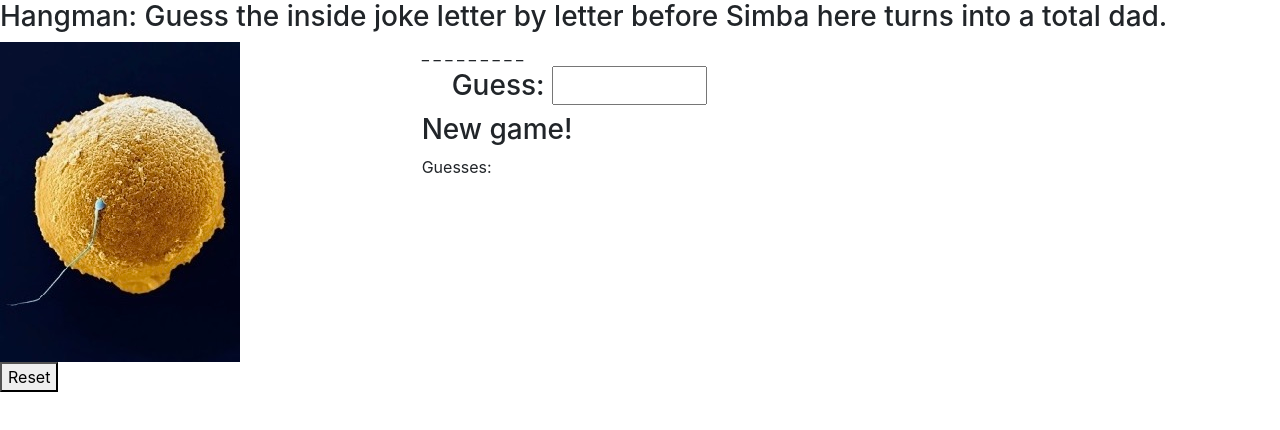
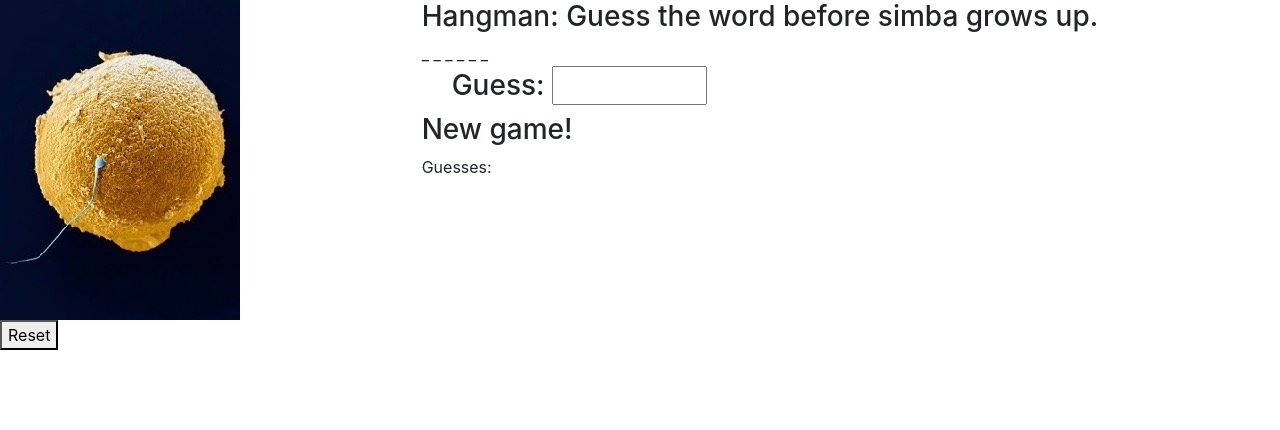
Before and after one commit to mphill82/hangman, a plain HTML site: page index.html in a window 1280 px wide. Drawn offline with nearby package versions, Linux system fonts and the light colour scheme.

Commit message:
new words

```diff
--- a/index.html
+++ b/index.html
@@ -6,24 +6,27 @@
     <meta http-equiv="X-UA-Compatible" content="ie=edge">
     <title>Hangman</title>
     <style>
-        .center {
+        .content {
             margin: auto;
             width: 60%;
             border: 3px solid #73AD21;
             padding: 10px;
+            size: 14pt;
         }
     </style>
     <link rel="stylesheet" href="https://stackpath.bootstrapcdn.com/bootstrap/4.3.1/css/bootstrap.min.css" integrity="sha384-ggOyR0iXCbMQv3Xipma34MD+dH/1fQ784/j6cY/iJTQUOhcWr7x9JvoRxT2MZw1T" crossorigin="anonymous">
 </head>
 <body>
-    <div class="Jumbotron">
-        <h3>Hangman: Guess the inside joke letter by letter before Simba here turns into a total dad.</h3>
-    </div>
+
     <div class="row" class="center">
         <div class="col-md-4" id="the-pic">
             <!--display the images of simba-->
         </div>
-        <div class="col-md-8" class="center">
+        <div class="col-md-8" class="conent">
+            <div class="row" id="title">
+                <h3>Hangman: Guess the word before simba grows up.</h3>
+
+            </div>
             <div class="row" id="revealing-word">
                 <!--display theWord, leaving blanks until the letters are guessed-->
             </div>
--- a/theGame.js
+++ b/theGame.js
@@ -5,7 +5,7 @@ var remainingLetterCount;
 var manCount;
 var reveal;
 
-var michaelWords = ["bombajohn", "kookaburra","candleboy","coasterboy","boinus","detritus","rantsy"];
+var michaelWords = ["hakuna", "matata", "pride", "lion", "mufasa", "rafiki"];
 
 reset();
 
```
